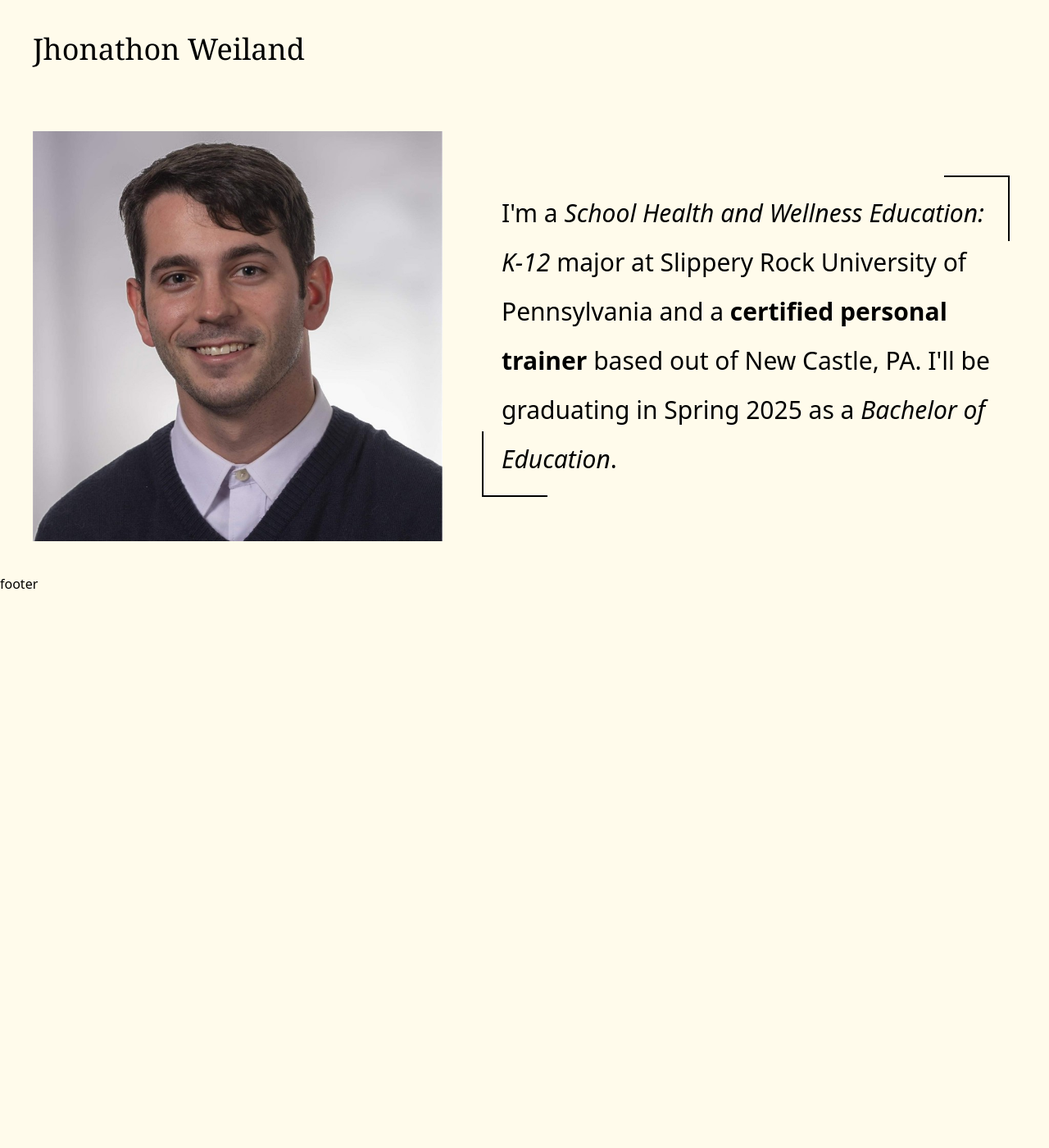
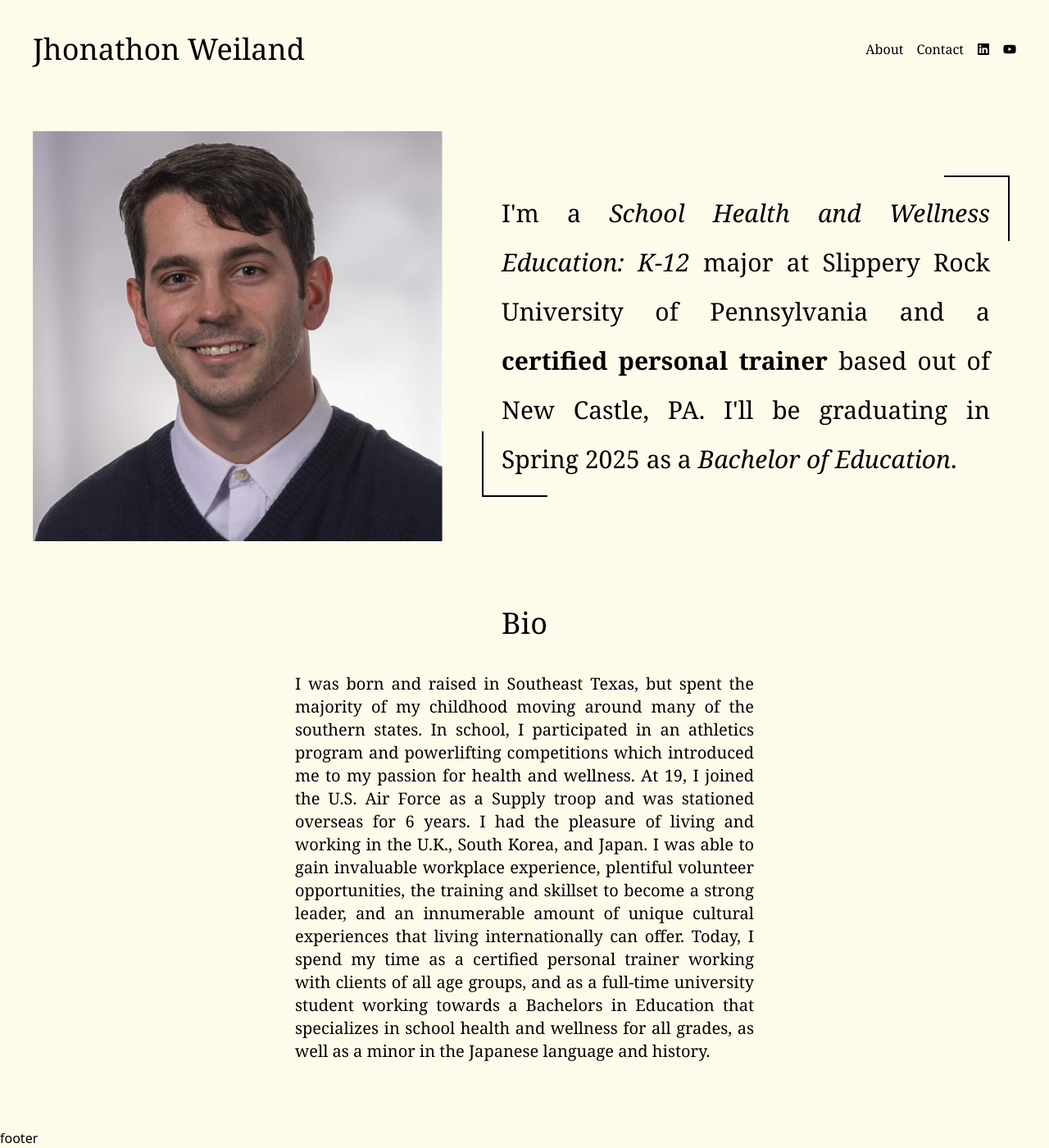
Before and after one commit to csfrey/jweilandportfolio, a Next.js app: page / in a window 1280 px wide. Shown: the whole page at 82% size. Before the commit the page ends 800 px from the top, so only its background shows below. Built offline with nearby package versions, Linux system fonts and the light colour scheme.

Commit message:
desktop-first design

```diff
--- a/app/page.tsx
+++ b/app/page.tsx
@@ -1,23 +1,41 @@
 import Image from "next/image";
+import { FaLinkedin } from "react-icons/fa";
+import { FaYoutube } from "react-icons/fa";
 
 import "./cornerbox.css";
 
 export default function Home() {
   return (
     <div>
-      <header className="font-serif p-10 text-4xl">Jhonathon Weiland</header>
+      <header className="font-serif md:p-10 md:flex p-6">
+        <div className="grow text-4xl md:pb-0 pb-2 justify-center">
+          Jhonathon Weiland
+        </div>
+        <div className="flex space-x-4">
+          <a className="flex flex-col justify-center">About</a>
+          <a className="flex flex-col justify-center">Contact</a>
+          <a className="flex flex-col justify-center">
+            <FaLinkedin />
+          </a>
+          <a className="flex flex-col justify-center">
+            <FaYoutube />
+          </a>
+        </div>
+      </header>
       <main className="p-10">
-        <div className="flex gap-10">
+        <div className="xl:flex gap-10">
+          <div className="xl:flex-none flex justify-center ">
             <Image
-            className=""
+              className="lg:pb-0 pb-4"
               src="/images/headshot.png"
               alt="headshot"
               width={500}
               height={500}
             />
+          </div>
           <div className="flex flex-col justify-center">
             <div className="m-2 px-6 py-4 cornerbox">
-              <div className="text-3xl leading-loose">
+              <div className="font-serif md:text-3xl text-xl md:leading-loose text-justify leading-loose">
                 I&apos;m a <i>School Health and Wellness Education: K-12</i>{" "}
                 major at Slippery Rock University of Pennsylvania and a{" "}
                 <strong>certified personal trainer</strong> based out of New
@@ -27,6 +45,32 @@ export default function Home() {
             </div>
           </div>
         </div>
+
+        <div className="p-10">
+          <div className="p-10 flex justify-center">
+            <div className="font-serif text-4xl">Bio</div>
+          </div>
+          <div className="flex justify-center">
+            <div className=" font-serif text-justify w-1/2 text-xl">
+              I was born and raised in Southeast Texas, but spent the majority
+              of my childhood moving around many of the southern states. In
+              school, I participated in an athletics program and powerlifting
+              competitions which introduced me to my passion for health and
+              wellness. At 19, I joined the U.S. Air Force as a Supply troop and
+              was stationed overseas for 6 years. I had the pleasure of living
+              and working in the U.K., South Korea, and Japan. I was able to
+              gain invaluable workplace experience, plentiful volunteer
+              opportunities, the training and skillset to become a strong
+              leader, and an innumerable amount of unique cultural experiences
+              that living internationally can offer. Today, I spend my time as a
+              certified personal trainer working with clients of all age groups,
+              and as a full-time university student working towards a Bachelors
+              in Education that specializes in school health and wellness for
+              all grades, as well as a minor in the Japanese language and
+              history.
+            </div>
+          </div>
+        </div>
       </main>
       <footer>footer</footer>
     </div>
```
Also changed, not shown: package.json (+6 -5 lines), 1 other file (tests, documents, lock files or other folders). Lines whose indentation alone changed are shown as unchanged.
